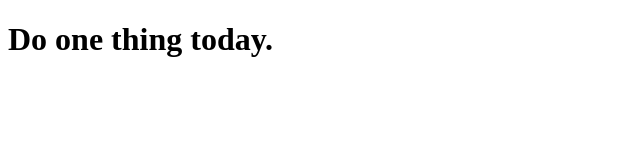
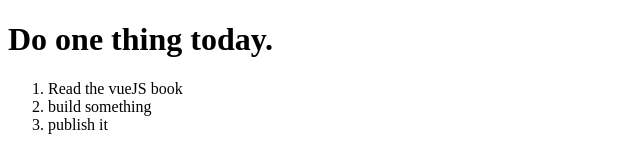
Before and after one commit to thomaspuppe/onething, a plain HTML site: page index.html in a window 1280 px wide. Shown: the whole page, without its empty margins (0-640 px from the left). Drawn offline with Linux system fonts and the light colour scheme.

Commit message:
make list dynamic

```diff
--- a/index.html
+++ b/index.html
@@ -8,12 +8,16 @@
 
 	<div id="app">
 		<h1>{{ title }}</h1>
+		<ol>
+			<li v-for="item in items">{{ item }}</li>
+		</ol>
 	</div>
 
 <script src="/assets/js/vendor/vue_2.2.4.js"></script>
 <script>
 	var data = {
-		title: 'Do one thing today.'
+		title: 'Do one thing today.',
+		items: ['Read the vueJS book', 'build something', 'publish it']
 	};
 	new Vue({
 		el: '#app',
```
